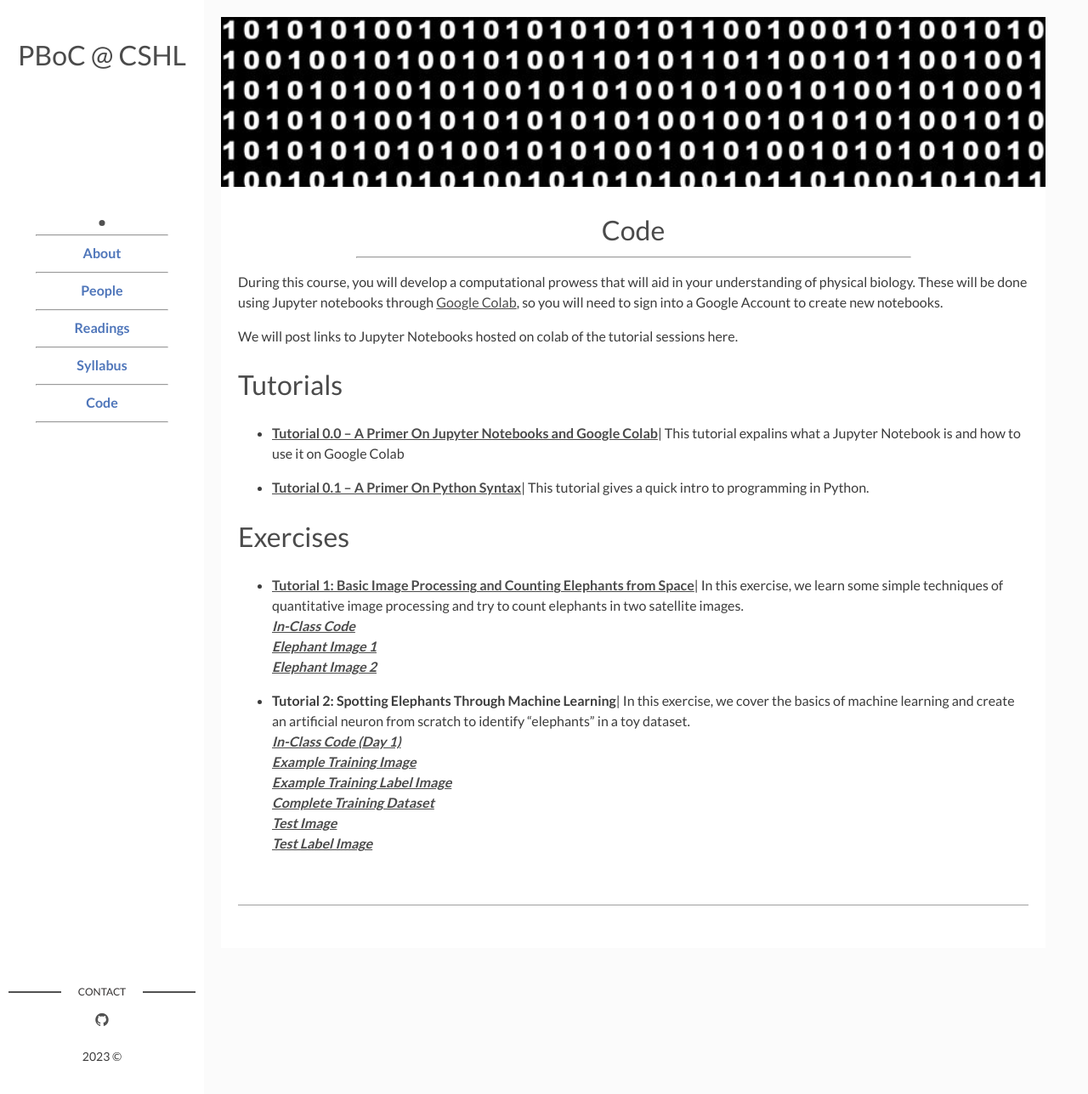
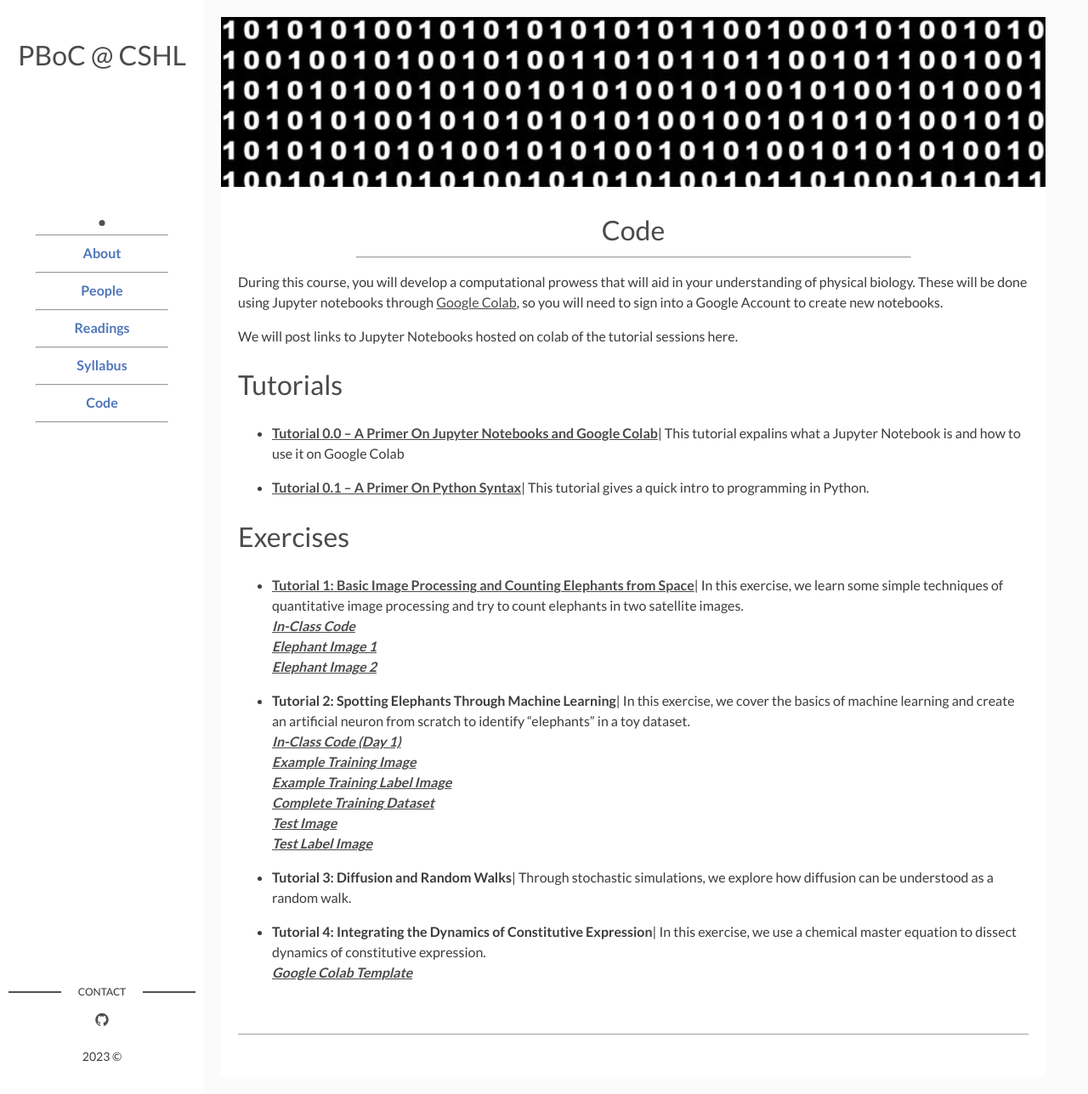
Before and after one commit to RPGroup-PBoC/cshl_pboc_2023, a Jekyll site: the page built from page05_code.md, in a window 1280 px wide and 1288 px high. Shown: the whole window at 85% size. Built offline with Jekyll 4.4.1, drawn with Linux system fonts in a browser that asks for light colours.

Commit message:
Adding some tutorials for the day

```diff
--- a/_data/code.yaml
+++ b/_data/code.yaml
@@ -34,3 +34,16 @@ Exercises:
       Complete Training Dataset: "http://rpgroup.caltech.edu/cshl_pboc_2023/datasets/elephant_training_pixels.csv"
       Test Image: "http://rpgroup.caltech.edu/cshl_pboc_2023/datasets/elephant_test_image.tif"
       Test Label Image: "http://rpgroup.caltech.edu/cshl_pboc_2023/datasets/elephant_test_label.tif"
+
+  - script:
+    title: "Tutorial 3: Diffusion and Random Walks"
+    description: >
+      Through stochastic simulations, we explore how diffusion can be understood as a random walk.
+
+  - script:
+    title: "Tutorial 4: Integrating the Dynamics of Constitutive Expression"
+    description: >
+      In this exercise, we use a chemical master equation to dissect dynamics
+      of constitutive expression.
+    links:
+      Google Colab Template: "https://colab.research.google.com/drive/1-C8DlYU0p-4rkrQY7If2O-9GcUPWrcpv?usp=sharing"
```
